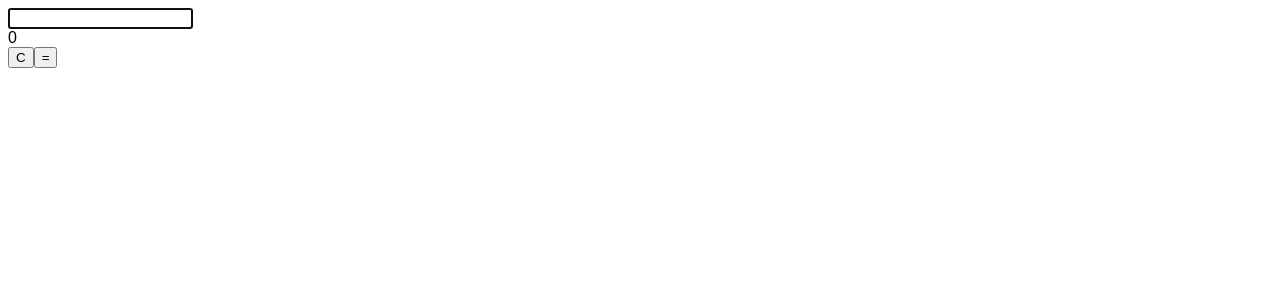
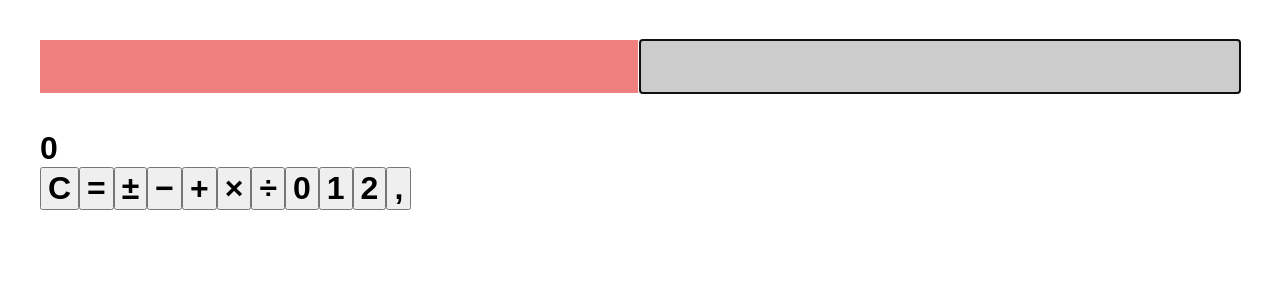
Before and after one commit to a-rusak/test-2020-09-05, a Vue app: page / in a window 1280 px wide. Shown: the top 300 px of the page. Built offline with nearby package versions, Linux system fonts and the light colour scheme.

Commit message:
Add: + some buttons + format output + some styles

```diff
--- a/src/App.vue
+++ b/src/App.vue
@@ -1,8 +1,19 @@
 <template>
-  <div>
   <form @submit.prevent="apply" @keyup.esc="reset">
-      <input type="text" v-model="expression" autofocus />
-      <input type="submit" v-show="false" />
+    <div class="display__wrapper">
+      <label for="display-input" class="display__stack">
+        {{ expressionToShow }}
+      </label>
+      <input
+        v-model="expression"
+        class="display__input"
+        id="display-input"
+        type="text"
+        autofocus
+      />
+      <!-- Catch up and ignore click event fired on form submit -->
+      <input class="display__fake-submit" type="submit" />
+    </div>
     <br />
     <span>{{ lastResult }}</span>
     <br />
@@ -10,19 +21,16 @@
       :name="name"
       :value="value"
       :key="name"
-        v-for="{ name, text, value } of buttons"
+      v-for="{ name, text, value, operator } of buttons"
       type="submit"
-        @click="onButtonClick({ name, value })"
+      @click.prevent="onButtonClick({ name, value, operator })"
     >
       {{ text }}
     </button>
   </form>
-  </div>
 </template>
 
 <script>
-// import { evaluate } from "mathjs";
-
 const buttons = [
   {
     name: "reset",
@@ -31,6 +39,50 @@ const buttons = [
   {
     name: "apply",
     text: "="
+  },
+  {
+    name: "plusMinus",
+    text: "±"
+  },
+  {
+    name: "minus",
+    text: "−",
+    value: "-"
+  },
+  {
+    name: "plus",
+    text: "+",
+    value: "+"
+  },
+  {
+    name: "multiplication",
+    text: "×",
+    value: "*"
+  },
+  {
+    name: "division",
+    text: "÷",
+    value: "/"
+  },
+  {
+    name: "zero",
+    text: "0",
+    value: "0"
+  },
+  {
+    name: "one",
+    text: "1",
+    value: "1"
+  },
+  {
+    name: "two",
+    text: "2",
+    value: "2"
+  },
+  {
+    name: "delimiter",
+    text: ",",
+    value: "."
   }
 ];
 
@@ -63,21 +115,43 @@ export default {
   computed: {
     buttons() {
       return buttons;
+    },
+    expressionToShow() {
+      const replaceMathSign = mathSign => {
+        switch (true) {
+          case mathSign === "*":
+            return "×";
+          case mathSign === "/":
+            return "÷";
+          case mathSign === "-":
+            return "−";
+          case mathSign === "Infinity":
+            return "∞";
+        }
+      };
+      return this.expression
+        .replace(".", ",")
+        .replace(/(\*{2})/g, "^")
+        .replace(/\*{1}|\/|-|Infinity/g, replaceMathSign);
     }
   },
 
   methods: {
     onButtonClick({ name, value }) {
-      if (value === undefined) {
+      if (value) {
+        this.expression += value.toString();
+      } else {
+        if (typeof this[name] !== "function") {
+          throw ReferenceError(`Button handler called "${name}" doesn't exist`);
+        }
         this[name]();
       }
     },
     apply() {
-      console.log("apply");
-      this.expression = this.expression === "" ? "" : this.lastResult;
+      this.expression =
+        this.expression === "" ? "" : this.lastResult.toString();
     },
     reset() {
-      console.log("reset");
       this.expression = "";
       this.lastResult = 0;
     }
@@ -86,11 +160,53 @@ export default {
 </script>
 
 <style lang="scss">
-body {
-  font-family: "Myriad Pro", sans-serif;
+html {
+  box-sizing: border-box;
 }
 
-input {
+*,
+*::after,
+*::before {
+  box-sizing: inherit;
+}
+
+body {
+  font-family: "Fira code", sans-serif;
+  font-size: 2em;
+  font-weight: bolder;
+  padding: 1em;
+}
+
+input,
+button,
+select {
   font-family: inherit;
+  font-size: inherit;
+  font-weight: inherit;
+}
+
+.display {
+  &__wrapper {
+    display: flex;
+  }
+  &__stack {
+    width: 50%;
+    padding: 0.25em;
+    text-align: right;
+    background: lightcoral;
+  }
+  &__input {
+    width: 50%;
+    // width: 1px;
+    padding: 0.25em;
+    margin: 0;
+    // outline: none;
+    background: #ccc;
+    border: none;
+    text-align: right;
+  }
+  &__fake-submit {
+    display: none;
+  }
 }
 </style>
```
Lines whose indentation alone changed are shown as unchanged.
